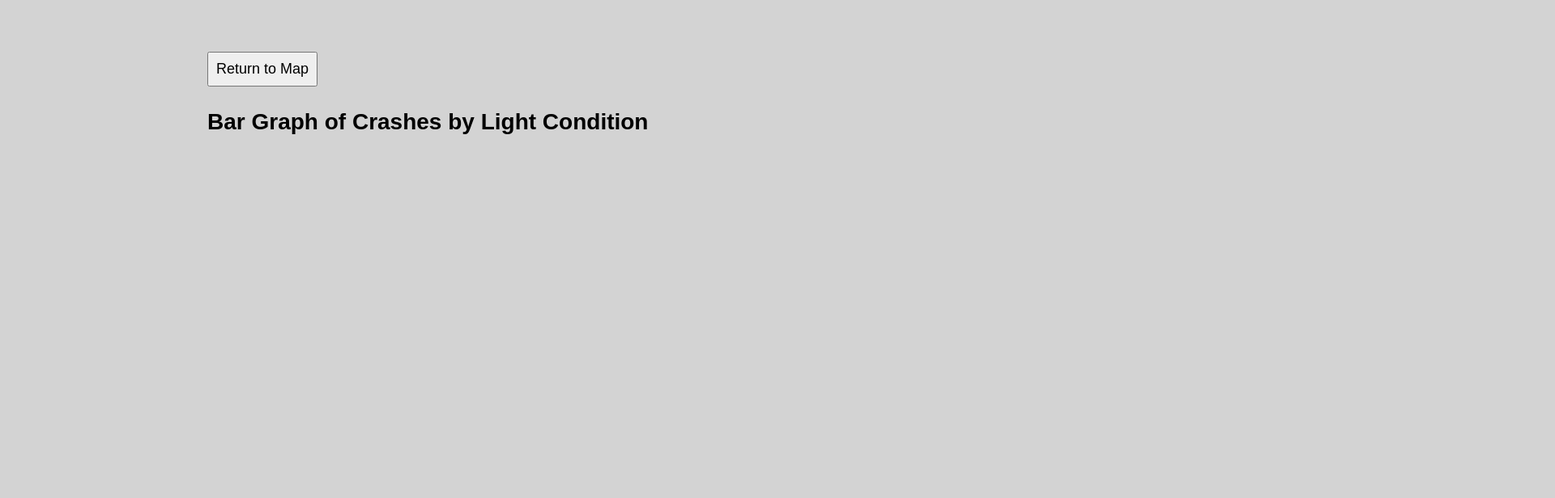
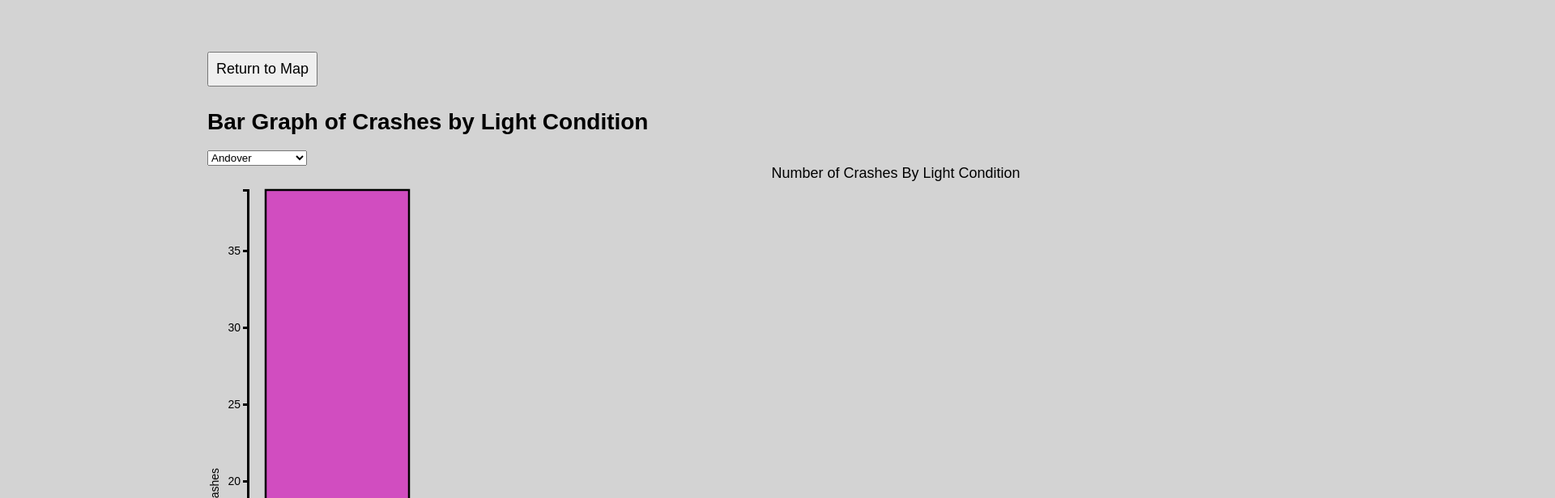
Before and after one commit to Lizardbb/CT-CDR, a plain HTML site: page LightConditionsGraph.html in a window 1280 px wide. Shown: the top 616 px of the page at 81% size, 1920 px wide, since content can reach past the window. Drawn offline with nearby package versions, Linux system fonts and the light colour scheme.

Commit message:
accidentally changed div names

```diff
--- a/LightConditionsGraph.html
+++ b/LightConditionsGraph.html
@@ -43,7 +43,7 @@
     <h1>Bar Graph of Crashes by Light Condition</h1>
     </head>
     <body>
-        <div id='vis-container2'></div>
+        <div id='vis-container'></div>
         <script type="text/javascript">
             var fileName = "CSV's/TownsByLightTransposed.csv";    //Pulling Data
             var conditionFields = ["Daylight", "Dawn", "Dusk", "Dusk", "Dark w/ Light",
```
Also changed, not shown: graphhhh.html (+1 -1 lines), 1 other file.
